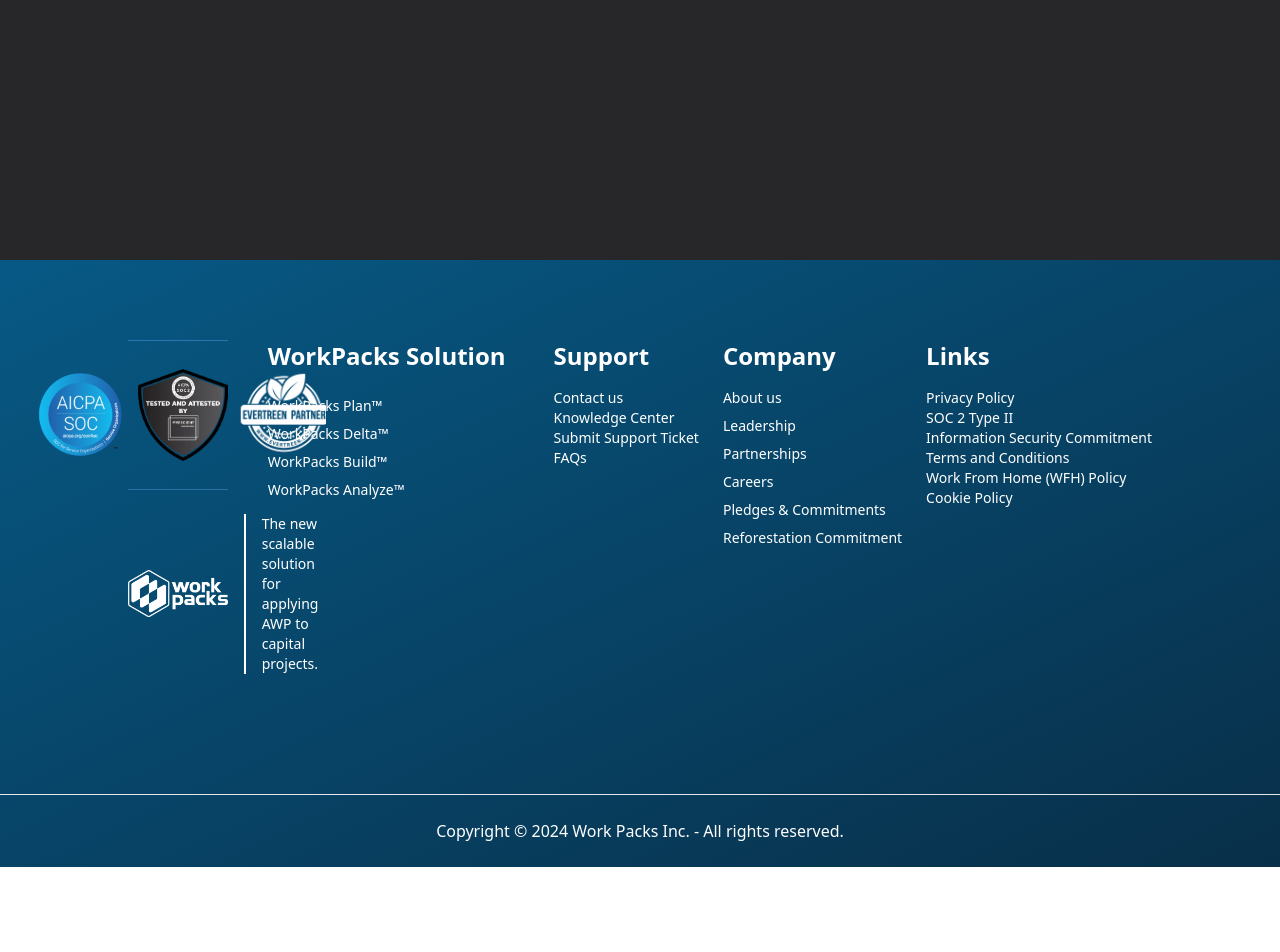
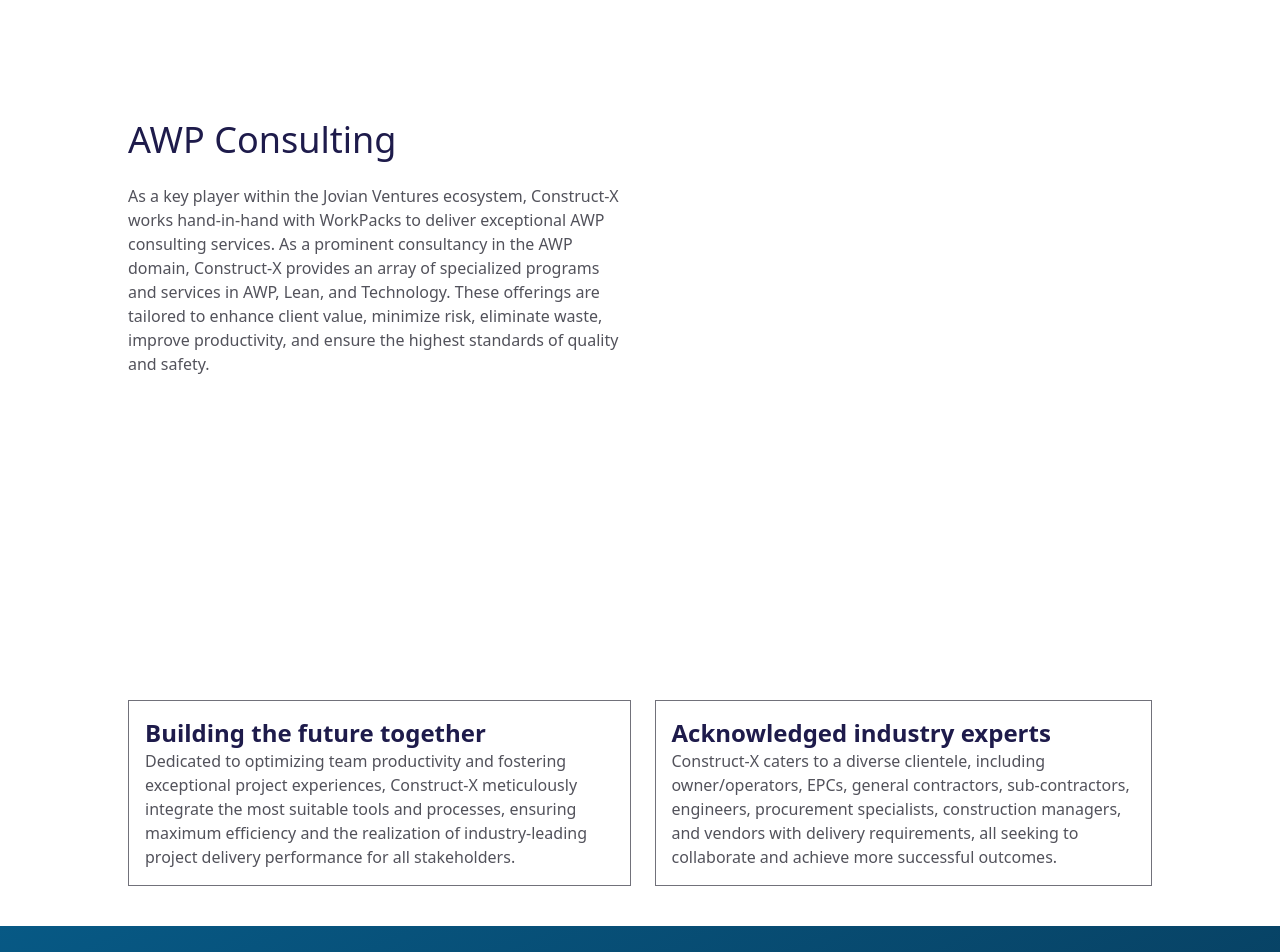
Before and after one commit to MRabbani007/workpacks, a Next.js app: page /partnerships in a window 1280 px wide. Shown: the part 540-1492 px from the top of the page. Before the commit the page ends 1407 px from the top, so only its background shows below. Built offline with nearby package versions, Linux system fonts and the light colour scheme.

Commit message:
added partnership page

```diff
--- a/src/app/free-trial/page.tsx
+++ b/src/app/free-trial/page.tsx
@@ -1,12 +1,14 @@
+import Wrapper from "@/features/Wrapper";
 import Image from "next/image";
 import React from "react";
 
 export default function FreeTrialPage() {
   return (
     <main>
-      <section className=" p-40 min-h-screen flex flex-col items-center justify-center bg-gradient-to-b from-sky-900 to-sky-950">
-        <div className="max-w-[80vw] mx-auto text-center">
-          <p className="text-6xl font-bold mb-4">
+      <section className="py-20 min-h-screen flex flex-col items-center justify-center bg-gradient-to-b from-sky-900 to-sky-950 relative overflow-x-clip">
+        <div className="wave absolute left-0 right-0 bottom-0 min-w-[1000px] bg-zinc-200 z-10 h-10" />
+        <Wrapper className="text-center">
+          <p className="text-4xl md:text-5xl lg:text-6xl font-bold mb-4">
             Try WorkPacks with a 30-day Trial
           </p>
           <p className="font-medium mb-4">
@@ -20,10 +22,10 @@ export default function FreeTrialPage() {
               className="object-contain object-center"
             />
           </div>
-        </div>
+        </Wrapper>
       </section>
-      <section className="p-20 bg-zinc-200">
-        <div className="max-w-[80vw] mx-auto flex items-start gap-10">
+      <section className="lg:p-20 bg-zinc-200">
+        <Wrapper className="flex flex-col lg:flex-row items-stretch lg:items-start gap-10">
           <div className="flex-1 py-10 relative z-0">
             <div className="absolute top-10 left-1/2 -translate-x-1/2 w-[350px] h-[350px] bg-gradient-to-br from-indigo-300/40 to-transparent rounded-full -z-10"></div>
             <div className="text-5xl font-semibold text-sky-900">
@@ -34,7 +36,7 @@ export default function FreeTrialPage() {
               Get your access to the most scalable, affordable and complete AWP
               solution.
             </p>
-            <div className="flex items-stretch gap-4 text-center">
+            <div className="flex flex-col md:flex-row items-stretch gap-4 text-center">
               <div className="p-4 space-y-2 border-[1px] border-zinc-100 bg-white">
                 <p className="text-sky-900 font-semibold text-6xl">150+</p>
                 <p className="text-sky-900 font-medium text-xl">
@@ -58,7 +60,7 @@ export default function FreeTrialPage() {
             </div>
           </div>
           <div className="bg-zinc-300 flex-1 p-6 space-y-4">
-            <div className="grid grid-cols-2 gap-8">
+            <div className="grid grid-cols-1 md:grid-cols-2 gap-4 lg:gap-8 w-full">
               <div className="flex flex-col gap-2">
                 <label htmlFor="" className="text-zinc-700 font-bold">
                   First Name
@@ -167,7 +169,7 @@ export default function FreeTrialPage() {
               <button className="btn-blue mx-auto mt-8">Send</button>
             </div>
           </div>
-        </div>
+        </Wrapper>
       </section>
     </main>
   );
--- a/src/app/globals.css
+++ b/src/app/globals.css
@@ -19,6 +19,11 @@ body {
   background: var(--background);
   font-family: Arial, Helvetica, sans-serif; */
   color: white;
+  scroll-behavior: smooth;
+}
+
+main {
+  scroll-behavior: smooth;
 }
 
 @layer base {
--- a/src/app/page.tsx
+++ b/src/app/page.tsx
@@ -121,7 +121,9 @@ export default function Home() {
               productive projects
             </p>
             <div className="my-6 flex flex-wrap gap-4 justify-center">
-              <button className="btn-blue">Book Your Demo</button>
+              <Link href={"/#demo"} className="btn-blue">
+                Book Your Demo
+              </Link>
               <button className="btn-blue">
                 Access our Award wining case study
               </button>
@@ -161,7 +163,13 @@ export default function Home() {
               establishing a successful AWP program is not just achievable but
               also straightforward.
             </p>
-            <button className="btn-blue mx-auto lg:mx-none">Watch More</button>
+            <Link
+              href={"https://www.youtube.com/@WorkPacks"}
+              target="_blank"
+              className="btn-blue mx-auto lg:mx-none"
+            >
+              Watch More
+            </Link>
           </div>
         </Wrapper>
       </section>
@@ -190,7 +198,7 @@ export default function Home() {
               />
             </div>
           </div>
-          <div>
+          <div className="flex flex-col gap-6">
             <p className="text-sky-950 text-center">
               WorkPacks Delta comes with a configurable{" "}
               <span className="p-2 bg-sky-900 text-white font-medium text-nowrap">
@@ -198,6 +206,9 @@ export default function Home() {
               </span>{" "}
               for your capital project(s)
             </p>
+            <Link href={"/solutions/delta"} className="btn-blue w-fit mx-auto">
+              Learn More
+            </Link>
           </div>
         </Wrapper>
       </section>
--- a/src/app/partnerships/page.tsx
+++ b/src/app/partnerships/page.tsx
@@ -1,11 +1,64 @@
 import Wrapper from "@/features/Wrapper";
+import Link from "next/link";
 import React from "react";
 
 export default function PartnerShipsPage() {
   return (
     <main>
-      <section className="min-h-screen bg-zinc-800 flex items-center justify-center">
-        <Wrapper>Partnerships Page Coming Soon!</Wrapper>
+      <section className="min-h-[50vh] bg-gradient-to-b from-sky-800 to-sky-950 flex items-center justify-center relative overflow-x-clip">
+        <div className="wave absolute left-0 right-0 bottom-0 min-w-[1000px] bg-white z-10 h-10" />
+        <p className="text-4xl md:text-5xl lg:text-6xl font-bold text-center">
+          Partnerships
+        </p>
+      </section>
+      <section className="min-h-screen flex items-center justify-center">
+        <Wrapper className="flex flex-col lg:flex-row items-center justify-center gap-6">
+          <div className="flex-1">
+            <p className="text-indigo-950 text-4xl mb-6">AWP Consulting</p>
+            <p className="text-zinc-600">
+              As a key player within the Jovian Ventures ecosystem, Construct-X
+              works hand-in-hand with WorkPacks to deliver exceptional AWP
+              consulting services. As a prominent consultancy in the AWP domain,
+              Construct-X provides an array of specialized programs and services
+              in AWP, Lean, and Technology. These offerings are tailored to
+              enhance client value, minimize risk, eliminate waste, improve
+              productivity, and ensure the highest standards of quality and
+              safety.
+            </p>
+            <Link href="https://construct-x.com" target="_blank">
+              Learn More...
+            </Link>
+          </div>
+          <div className="flex-1"></div>
+        </Wrapper>
+      </section>
+      <section className="py-10 flex items-center justify-center">
+        <Wrapper className="flex flex-col md:flex-row gap-6">
+          <div className="p-4 border-[1px] border-zinc-500">
+            <p className="text-indigo-950 font-semibold text-2xl">
+              Building the future together{" "}
+            </p>
+            <p className="text-zinc-600">
+              Dedicated to optimizing team productivity and fostering
+              exceptional project experiences, Construct-X meticulously
+              integrate the most suitable tools and processes, ensuring maximum
+              efficiency and the realization of industry-leading project
+              delivery performance for all stakeholders.
+            </p>
+          </div>
+          <div className="p-4 border-[1px] border-zinc-500">
+            <p className="text-indigo-950 font-semibold text-2xl">
+              Acknowledged industry experts
+            </p>
+            <p className="text-zinc-600">
+              Construct-X caters to a diverse clientele, including
+              owner/operators, EPCs, general contractors, sub-contractors,
+              engineers, procurement specialists, construction managers, and
+              vendors with delivery requirements, all seeking to collaborate and
+              achieve more successful outcomes.
+            </p>
+          </div>
+        </Wrapper>
       </section>
     </main>
   );
--- a/src/features/Navbar.tsx
+++ b/src/features/Navbar.tsx
@@ -37,7 +37,9 @@ export default function Navbar() {
         </div>
         <div className="hidden lg:flex items-center gap-4">
           <button className="btn-blue">Login</button>
-          <button className="btn-blue">Book a Demo</button>
+          <Link href={"/#demo"} className="btn-blue">
+            Book a Demo
+          </Link>
         </div>
         <MobileMenu />
       </Wrapper>
```
